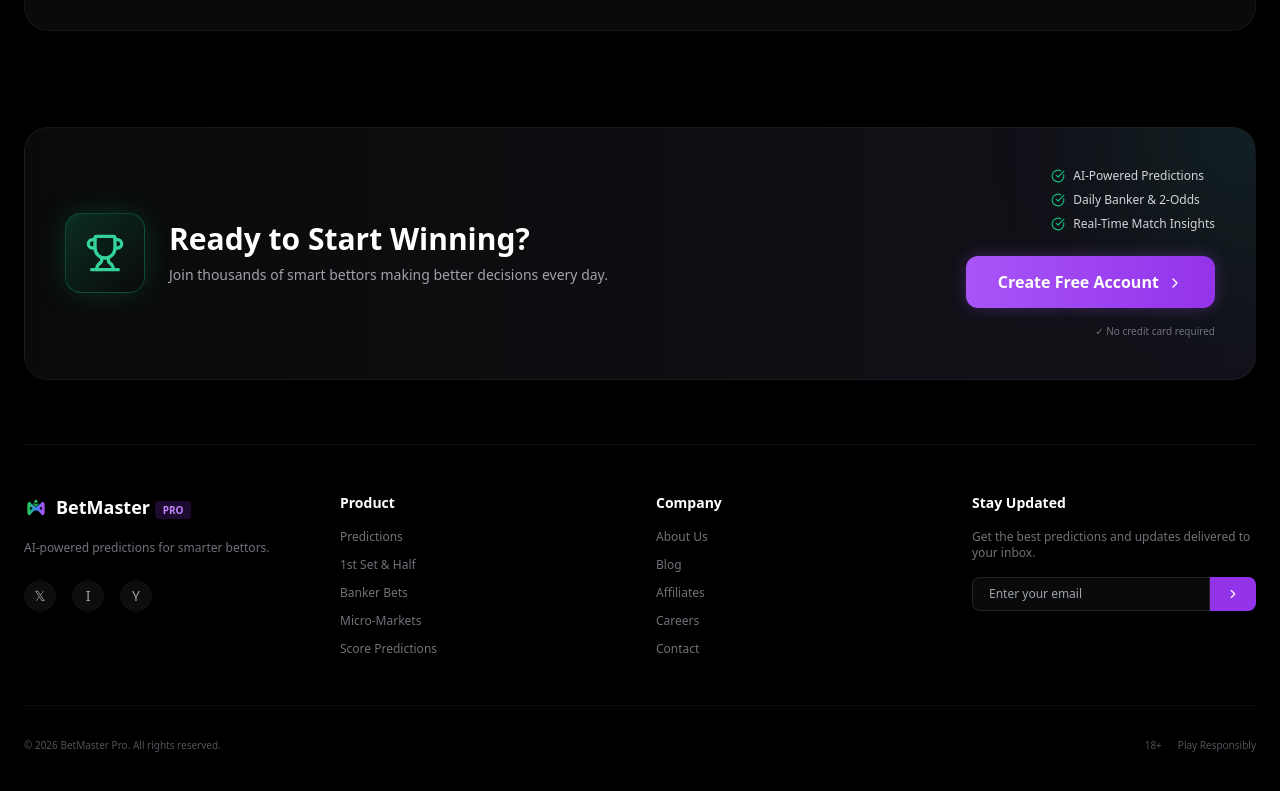
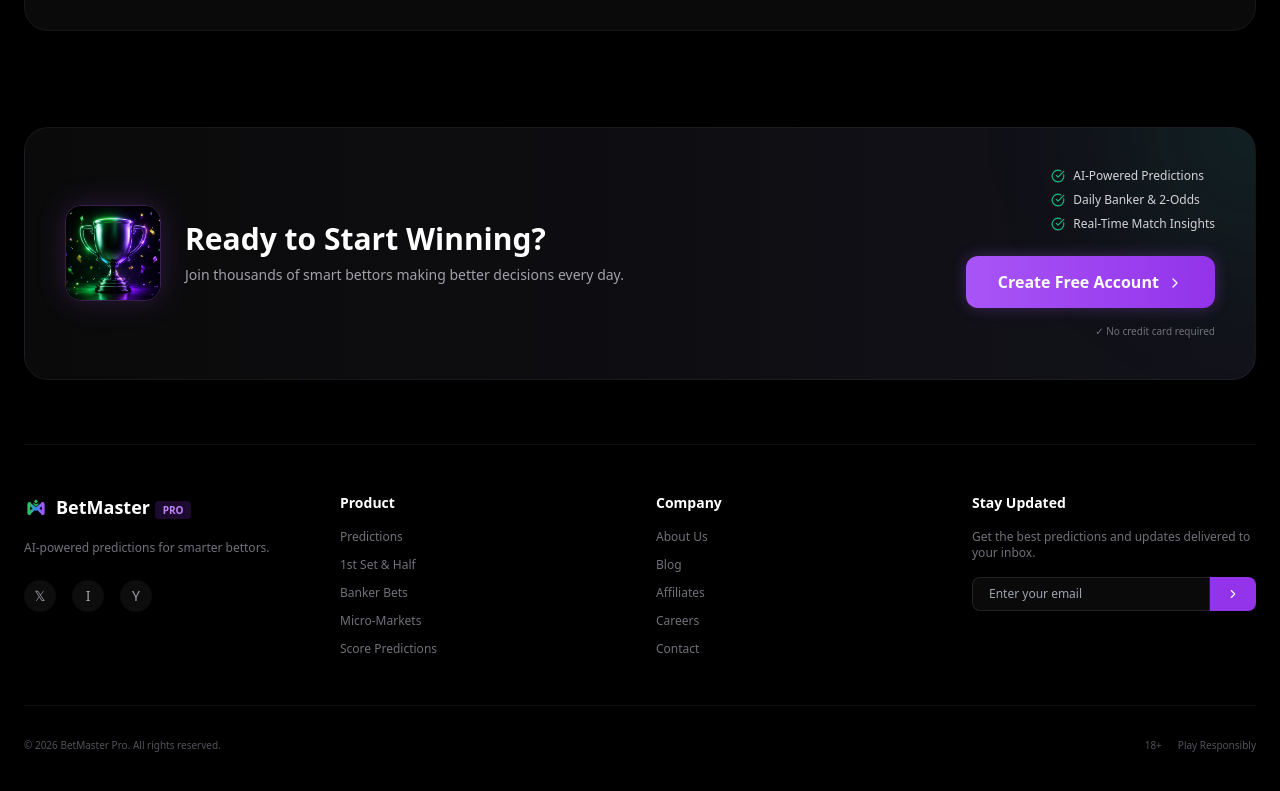
Before and after one commit to buildwithbola-web/betmaster-pro, a React (Vite) app: page / in a window 1280 px wide. Shown: the part 1974-2765 px from the top of the page. Built offline with nearby package versions, Linux system fonts and the light colour scheme.

Commit message:
feat: updated CTA section with neon trophy asset

```diff
--- a/components/HomePage.tsx
+++ b/components/HomePage.tsx
@@ -333,8 +333,8 @@
           <div className="absolute top-0 right-0 w-64 h-64 bg-emerald-500/10 rounded-full blur-[80px] -translate-y-1/2 translate-x-1/2"></div>
 
           <div className="flex items-center gap-6 relative z-10 mb-8 md:mb-0">
-            <div className="w-20 h-20 bg-gradient-to-br from-emerald-500/20 to-transparent rounded-2xl border border-emerald-500/30 flex items-center justify-center text-emerald-400 shadow-[0_0_30px_rgba(16,185,129,0.2)]">
-              <Trophy size={40} />
+            <div className="w-24 h-24 rounded-2xl border border-purple-500/30 shadow-[0_0_30px_rgba(168,85,247,0.2)] overflow-hidden shrink-0">
+              <img src="/trophy-neon.jpg" className="w-full h-full object-cover group-hover:scale-105 transition-transform duration-500" alt="Trophy" />
             </div>
             <div>
               <h2 className="text-3xl font-bold text-white mb-2">Ready to Start Winning?</h2>
```
Also changed, not shown: public/trophy-neon.jpg (added).
